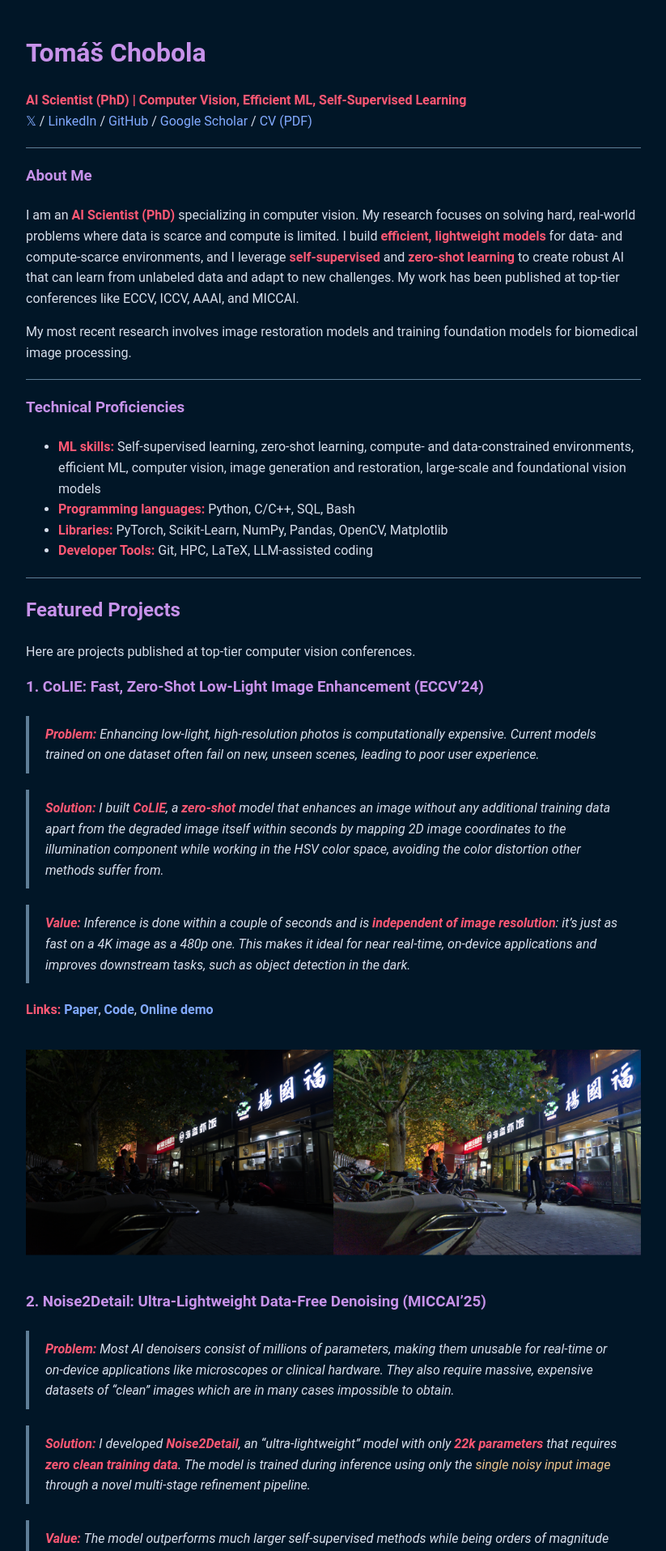
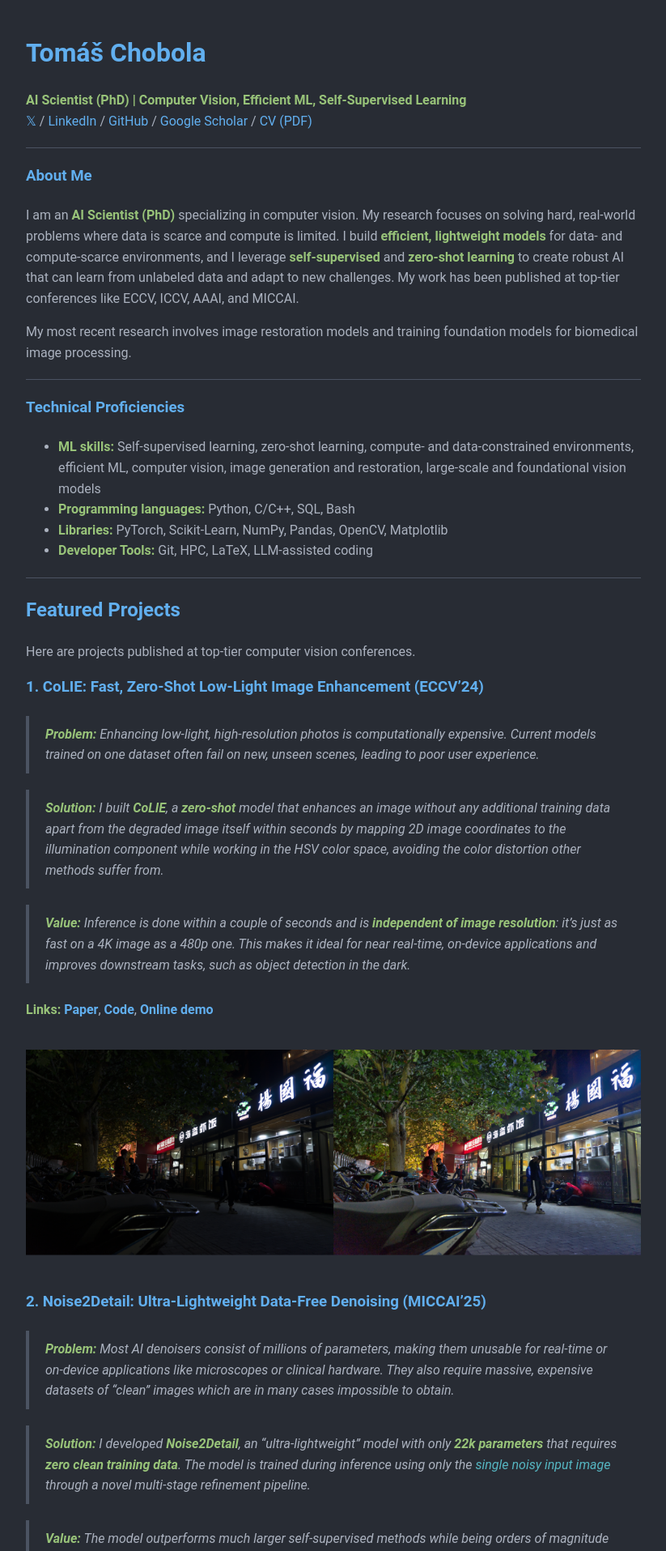
Before and after one commit to ctom2/chobola-ai, a Jekyll site: the page built from index.md, in a window 1280 px wide. Shown: the top 1915 px of the page at 81% size, without its empty margins (228-1051 px from the left). Built offline with Jekyll 4.4.1, drawn with Linux system fonts in a browser that asks for light colours; our own code applies the rules of GitHub Pages for plain Markdown files.

Commit message:
Update default.html

```diff
--- a/_layouts/default.html
+++ b/_layouts/default.html
@@ -5,7 +5,7 @@
     <meta name="viewport" content="width=device-width, initial-scale=1.0">
     <title>{{ page.title | default: site.title }}</title>
     <style>
-        /* Your custom CSS starts here. Customized for Night Owl IDE theme. */
+        /* Your custom CSS starts here. Customized with cold blues and light greens on a dark background. */
 
         /* Basic reset for consistency */
         * {
@@ -14,21 +14,21 @@
             box-sizing: border-box;
         }
 
-        /* Body styles: Dark background, light text for IDE feel */
+        /* Body styles: Dark background, light text */
         body {
-            font-family: 'Roboto', monospace;  /* Monospace font for IDE authenticity; change back to 'Arial', sans-serif if preferred */
+            font-family: 'Roboto', sans-serif;  /* Updated to Roboto as requested */
             font-size: 16px;  /* Base font size */
             line-height: 1.6;  /* Spacing between lines */
-            color: #d6deeb;  /* Foreground text */
-            background-color: #011627;  /* Dark blue-black background */
+            color: #abb2bf;  /* Light gray text */
+            background-color: #282c34;  /* Cool dark gray-blue background */
             margin: 40px auto;  /* Top/bottom margins 40px, left/right auto for centering */
             padding: 0 20px;  /* Left/right padding */
             max-width: 800px;  /* Max width to prevent super-wide pages on large screens */
         }
 
-        /* Headings: Purple for keywords */
+        /* Headings: Cold blue for accents */
         h1, h2, h3, h4, h5, h6 {
-            color: #c792ea;  /* Purple heading color */
+            color: #61afef;  /* Cold blue heading color */
             margin-bottom: 20px;  /* Space below headings */
         }
         h1 {
@@ -47,20 +47,20 @@
             padding-left: 40px;  /* Indent lists */
         }
 
-        /* Links: Blue for functions */
+        /* Links: Cold blue with light green hover */
         a {
-            color: #82aaff;  /* Blue link color */
+            color: #61afef;  /* Cold blue link color */
             text-decoration: none;
         }
         a:hover {
             text-decoration: underline;
-            color: #7fdbca;  /* Cyan on hover for variables */
+            color: #98c379;  /* Light green on hover */
         }
 
         /* Code blocks: Darker background with light text */
         pre, code {
-            background-color: #0b253a;  /* Darker input-like background */
-            color: #d6deeb;  /* Light text */
+            background-color: #21252b;  /* Darker gray background */
+            color: #abb2bf;  /* Light text */
             padding: 10px;
             border-radius: 4px;
             font-family: 'Courier New', monospace;
@@ -77,10 +77,10 @@
         blockquote {
             margin: 20px 0;
             padding: 10px 20px;
-            border-left: 4px solid #5f7e97;  /* Subtle blue-gray border */
-            color: #d6deeb;  /* Light text */
+            border-left: 4px solid #4b5362;  /* Subtle gray-blue border */
+            color: #abb2bf;  /* Light text */
             font-style: italic;
-            background-color: #011627;  /* Same as body background for better embedding */
+            background-color: #282c34;  /* Same as body background for better embedding */
         }
         blockquote p {
             margin-bottom: 0;  /* No extra space in nested paragraphs */
@@ -93,35 +93,35 @@
             margin-bottom: 20px;
         }
         th, td {
-            border: 1px solid #5f7e97;  /* Blue-gray borders */
+            border: 1px solid #4b5362;  /* Gray-blue borders */
             padding: 8px;  /* Cell padding */
             text-align: left;  /* Left align by default */
-            color: #d6deeb;  /* Light text */
+            color: #abb2bf;  /* Light text */
         }
         th {
-            background-color: #0b253a;  /* Header background */
+            background-color: #21252b;  /* Header background */
             font-weight: bold;
         }
         tr:nth-child(even) {
-            background-color: #122d42;  /* Alternate row shading for readability */
+            background-color: #21252b;  /* Alternate row shading for readability */
         }
 
-        /* Horizontal rules: Subtle blue-gray line */
+        /* Horizontal rules: Subtle gray-blue line */
         hr {
             border: 0;
             height: 1px;
-            background-color: #5f7e97;  /* Blue-gray line */
+            background-color: #4b5362;  /* Gray-blue line */
             margin: 20px 0;
         }
 
         /* Strengthen bold and italic for emphasis */
         strong {
             font-weight: bold;
-            color: #ff5874;  /* Pink for bold (booleans/constants) */
+            color: #98c379;  /* Light green for bold */
         }
         em {
             font-style: italic;
-            color: #ecc48d;  /* Yellow-orange for italics (strings) */
+            color: #56b6c2;  /* Cyan blue for italics */
         }
     </style>
 </head>
```
